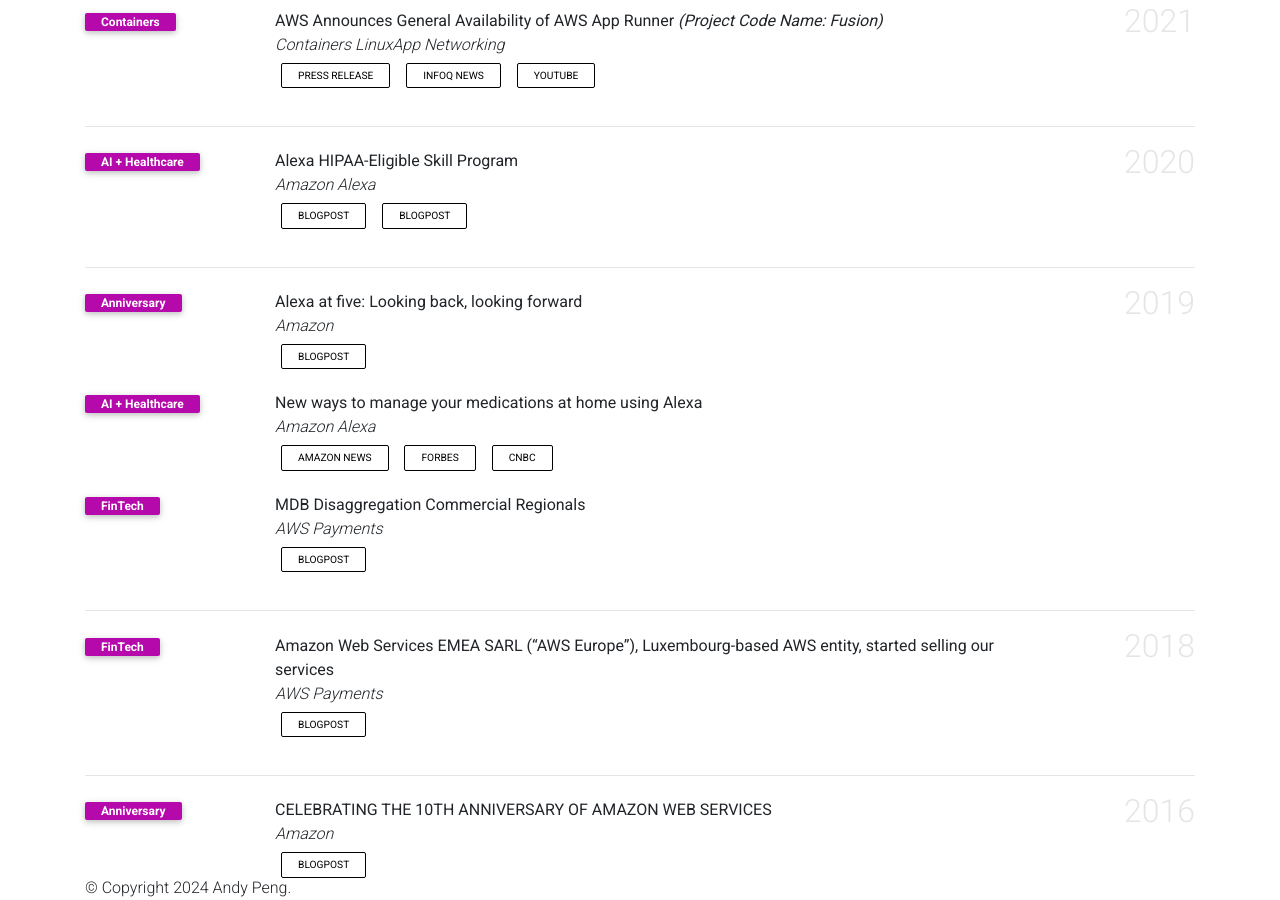
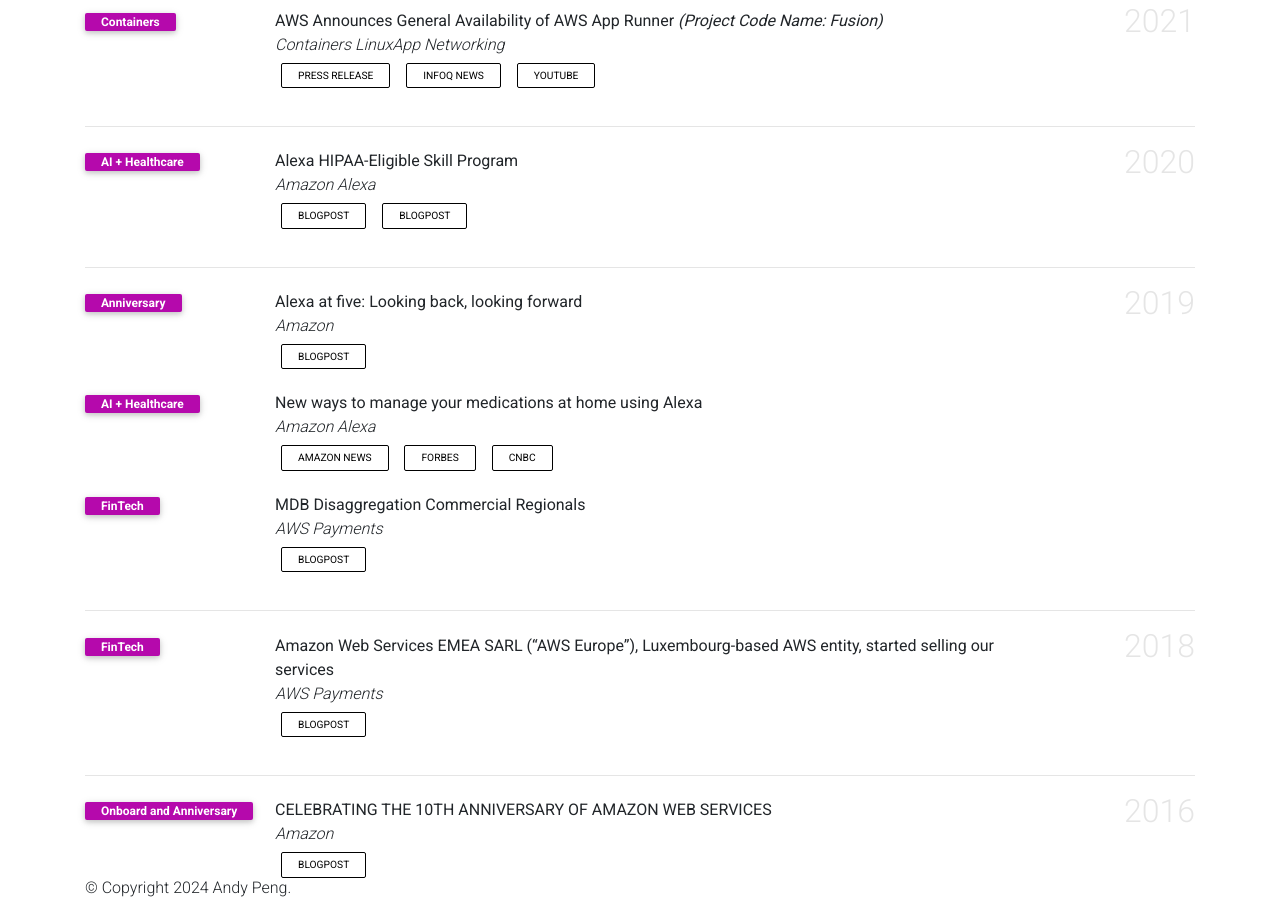
Before and after one commit to gfw001/gfw001.github.io, a Jekyll site: the page products.html, which Jekyll copies as it is, in a window 1280 px wide and 900 px high, scrolled down 2135 px. Built offline with Jekyll 4.4.1, drawn with Linux system fonts in a browser that asks for light colours; comment, search, counter and statistics services are not loaded; a style sheet for code colours, icons or effects is not loaded.

Commit message:
Update products.html

```diff
--- a/products.html
+++ b/products.html
@@ -481,7 +481,7 @@
       <ol class="bibliography">
          <li>
             <div class="row">
-               <div class="col-sm-2 abbr"><abbr class="badge">Anniversary</abbr></div>
+               <div class="col-sm-2 abbr"><abbr class="badge">Onboard and Anniversary</abbr></div>
                <div id="mao2023agent" class="col-sm-8">
                   <div class="title">CELEBRATING THE 10TH ANNIVERSARY OF AMAZON WEB SERVICES</div>
                   <div class="periodical"> <em>Amazon</em> </div>
```
